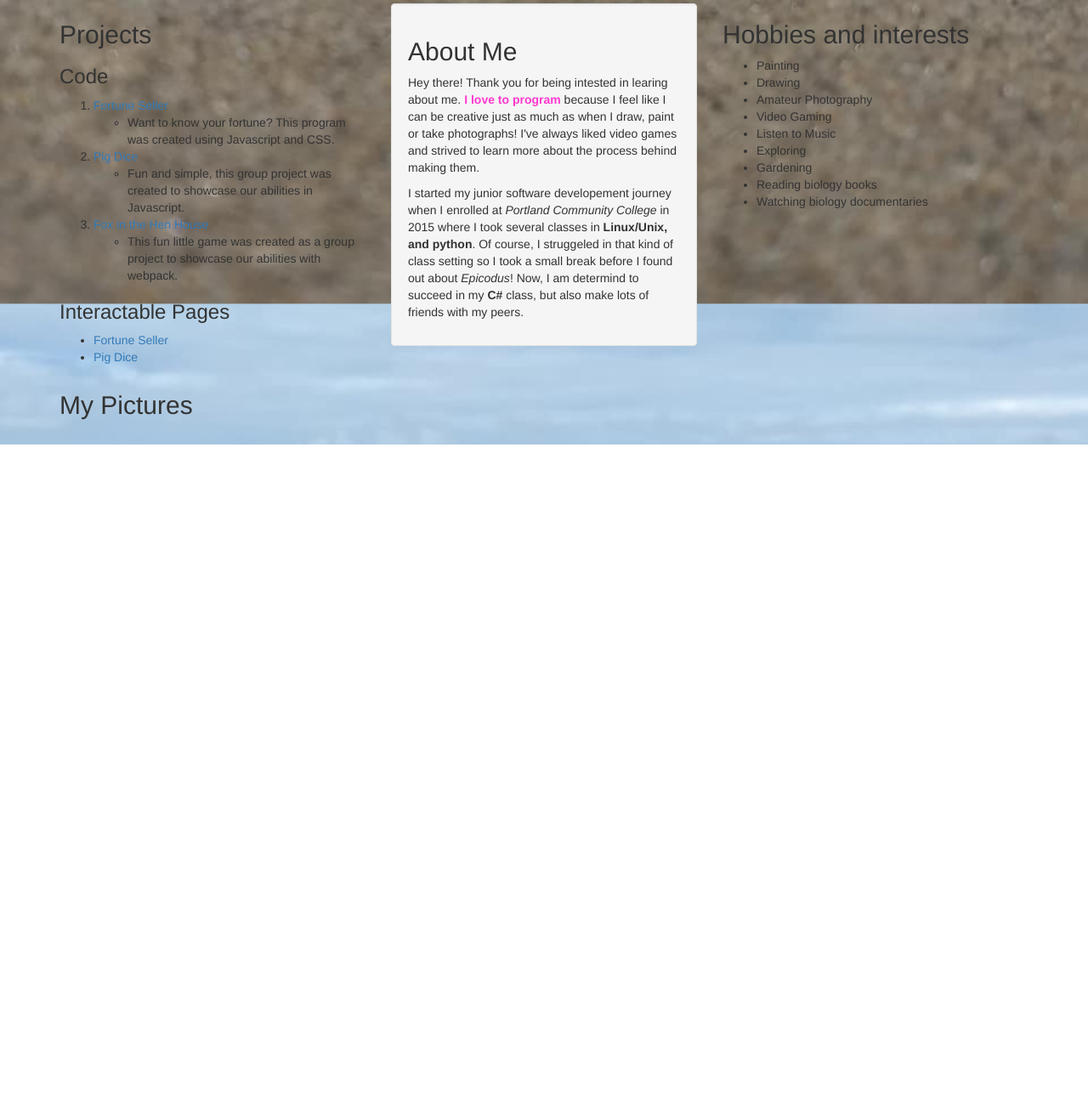
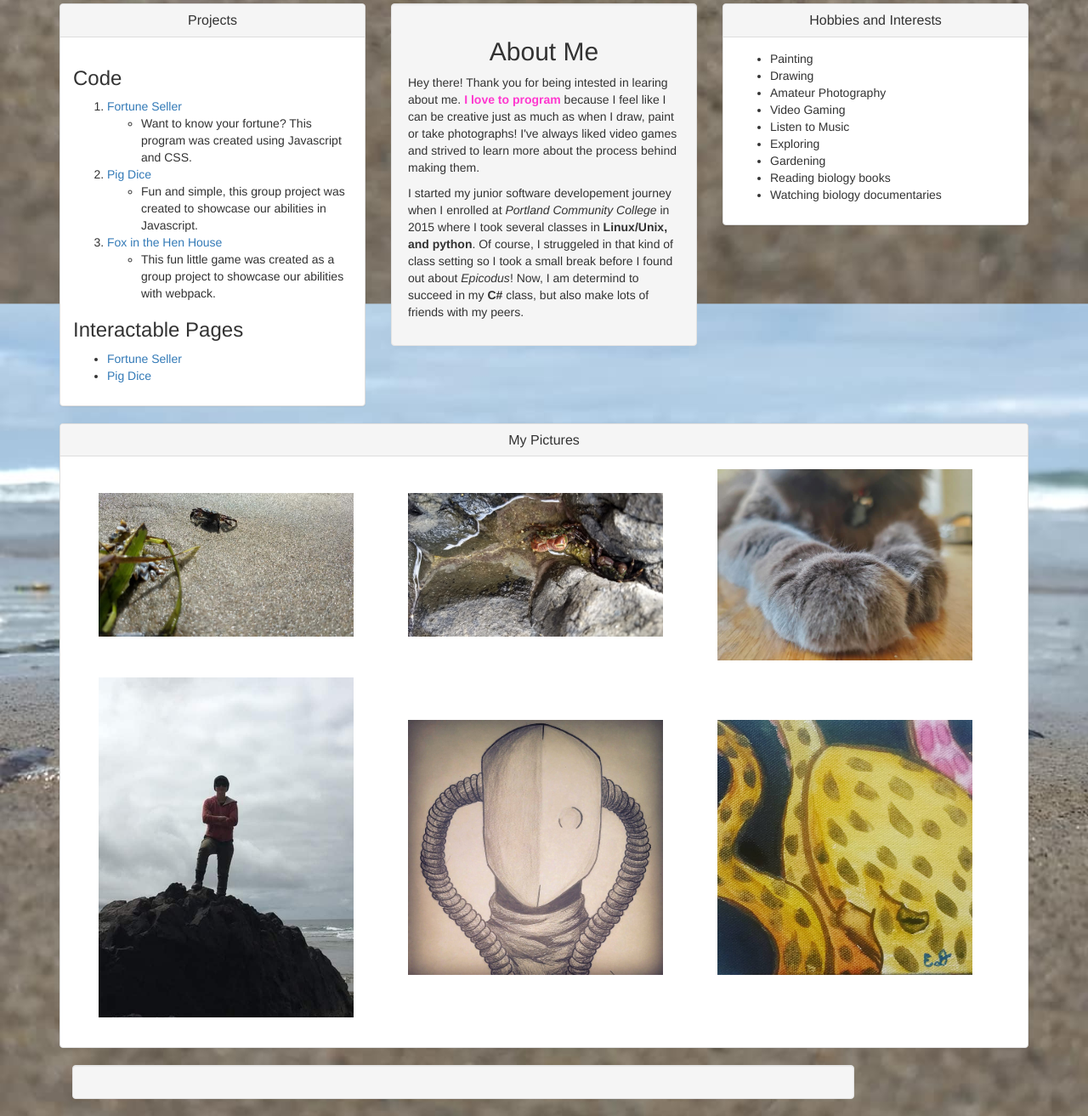
Before and after one commit to ENicholeD/Portfolio, a plain HTML site: page index.html in a window 1280 px wide. Shown: the part 748-2061 px from the top of the page at 85% size. Before the commit the page ends 1271 px from the top, so only its background shows below. Drawn offline with Linux system fonts and the light colour scheme.

Commit message:
add pictures column and start a late lunch

```diff
--- a/css/styles.css
+++ b/css/styles.css
@@ -18,3 +18,15 @@ body{
 .emphasize {
   color: #ff38cf;
 }
+h2 {
+  text-align: center;
+}
+.photographs img {
+  width: 300px;
+  margin-left: 30px;
+  margin-right: 30px;
+  margin-bottom: 20px;
+}
+.col-md-8 {
+  margin: auto;
+}
--- a/index.html
+++ b/index.html
@@ -22,7 +22,12 @@
 
       <!-- Column 1 containing my projects -->
       <div class="col-md-4">
-          <h2>Projects</h2>
+        <div class="panel panel-default">
+          <div class="panel-heading">
+            <h2 class ="panel-title">Projects</h2>
+          </div>
+          <div class="panel-body">
+
             <h3>Code</h3>
             <ol>
               <li><a href="https://github.com/MagpieMortician/Fortune.git">Fortune Seller</a></li>
@@ -44,6 +49,8 @@
               <li><a href="https:/magpiemortician.github.io/pig-dice">Pig Dice</a></li>
             </ul>
           </div>
+        </div>
+      </div>
 
       <!-- Column 2 containing my about me -->
       <div class="col-md-4">
@@ -56,7 +63,11 @@
 
       <!-- Column containing my Hobbies and Interests -->
       <div class="col-md-4">
-          <h2>Hobbies and interests</h2>
+      <div class="panel panel-default">
+         <div class="panel-heading">
+           <h2 class="panel-title">Hobbies and Interests</h2>
+         </div>
+         <div class="panel-body">
         <ul>
           <li>Painting</li>
           <li>Drawing</li>
@@ -70,13 +81,32 @@
         </ul>
       </div>
       </div>
+      </div>
+    </div>
 
     <!-- New row and Column containing my pictures -->
     <div class="row">
-        <div class="col-md-6">
+      <div class="col-md-12">
+        <div class="panel panel-default">
+          <div class="panel-heading">
+            <h2 class="panel-title">My Pictures</h2>
+          </div>
+          <div class="panel-body">
             <div class="photographs">
-            <h2>My Pictures</h2>
-            <img src="" alt="">
+              <img src="img/crab.jpg" alt="A photograph of a crab on the sand">
+              <img src="img/rock.jpg" alt="a picture some crabs hiding in a rock">
+              <img src="img/paws.jpg" alt="a picture of my cat's paws">
+              <img src="img/climb.jpg" alt="a picture of my on top of some rocks that I climbed at the beach">
+              <img src="img/draw.jpg" alt="A drawing I made">
+              <img src="img/paint.jpg" alt="A painting I made">
+            </div>
+
+          </div>
+        </div>
+        <div class="col-md-10">
+          <div class="well">
+
+          </div>
         </div>
       </div>
     </div>
```
Also changed, not shown: img/climb.jpg (added), img/crab.jpg (added), img/draw.jpg (added), img/paint.jpg (added), img/paws.jpg (added), img/rock.jpg (added), img/uwa.jpg (added). Lines whose indentation alone changed are shown as unchanged.
